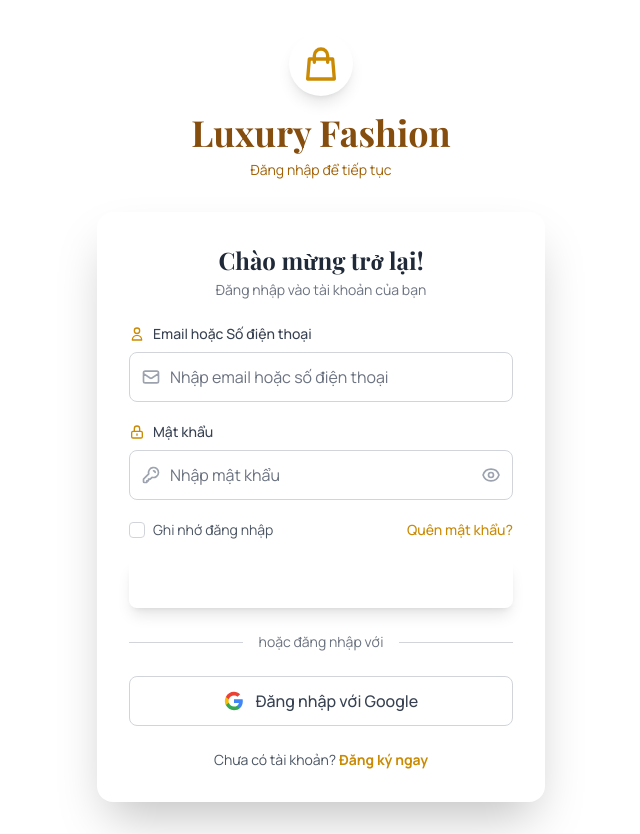
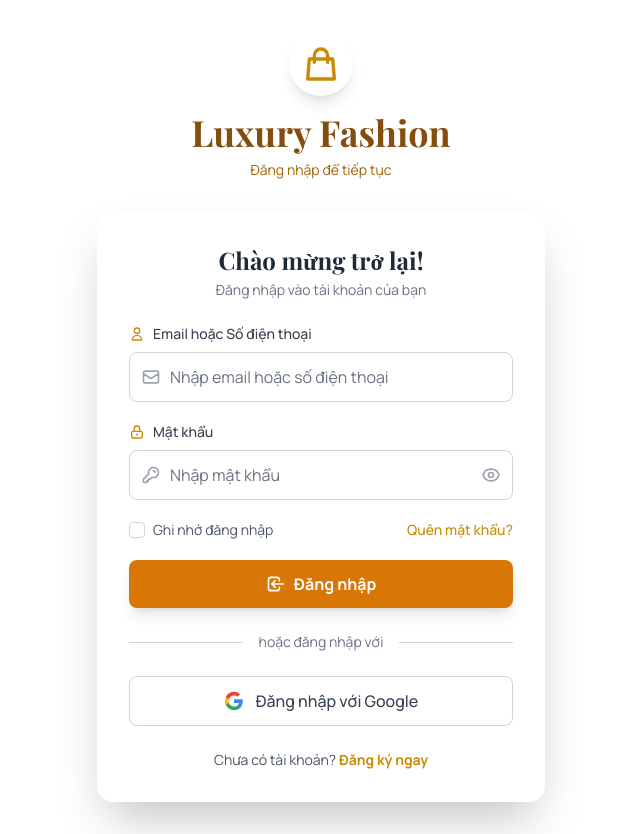
Before and after one commit to Namnguyenh0210/Luxury_Shop, a Vue app in the folder frontend/: page /login in a window 1280 px wide. Shown: the whole page, without its empty margins (319-959 px from the left). Built offline with nearby package versions, Linux system fonts and the light colour scheme.

Commit message:
sửa nút đăng nhập

```diff
--- a/frontend/src/views/Login.vue
+++ b/frontend/src/views/Login.vue
@@ -99,7 +99,7 @@
                     </div>
 
                     <!-- Submit button -->
-                    <button type="submit" :disabled="isLoading" class="btn-primary w-full py-3 rounded-lg text-white font-semibold text-base shadow-lg" :class="{ 'opacity-50 cursor-not-allowed': isLoading }">
+                    <button type="submit" :disabled="isLoading" class="bg-[#d97706] hover:bg-[#b45309] w-full py-3 rounded-lg text-white font-semibold text-base shadow-lg" :class="{ 'opacity-50 cursor-not-allowed': isLoading }">
                         <span class="flex items-center justify-center gap-2">
                             <svg v-if="!isLoading" class="w-5 h-5" fill="none" stroke="currentColor" viewBox="0 0 24 24">
                                 <path stroke-linecap="round" stroke-linejoin="round" stroke-width="2" d="M11 16l-4-4m0 0l4-4m-4 4h14m-5 4v1a3 3 0 01-3 3H6a3 3 0 01-3-3V7a3 3 0 013-3h7a3 3 0 013 3v1"></path>
```
Also changed, not shown: 2 other files (tests, documents, lock files or other folders).
